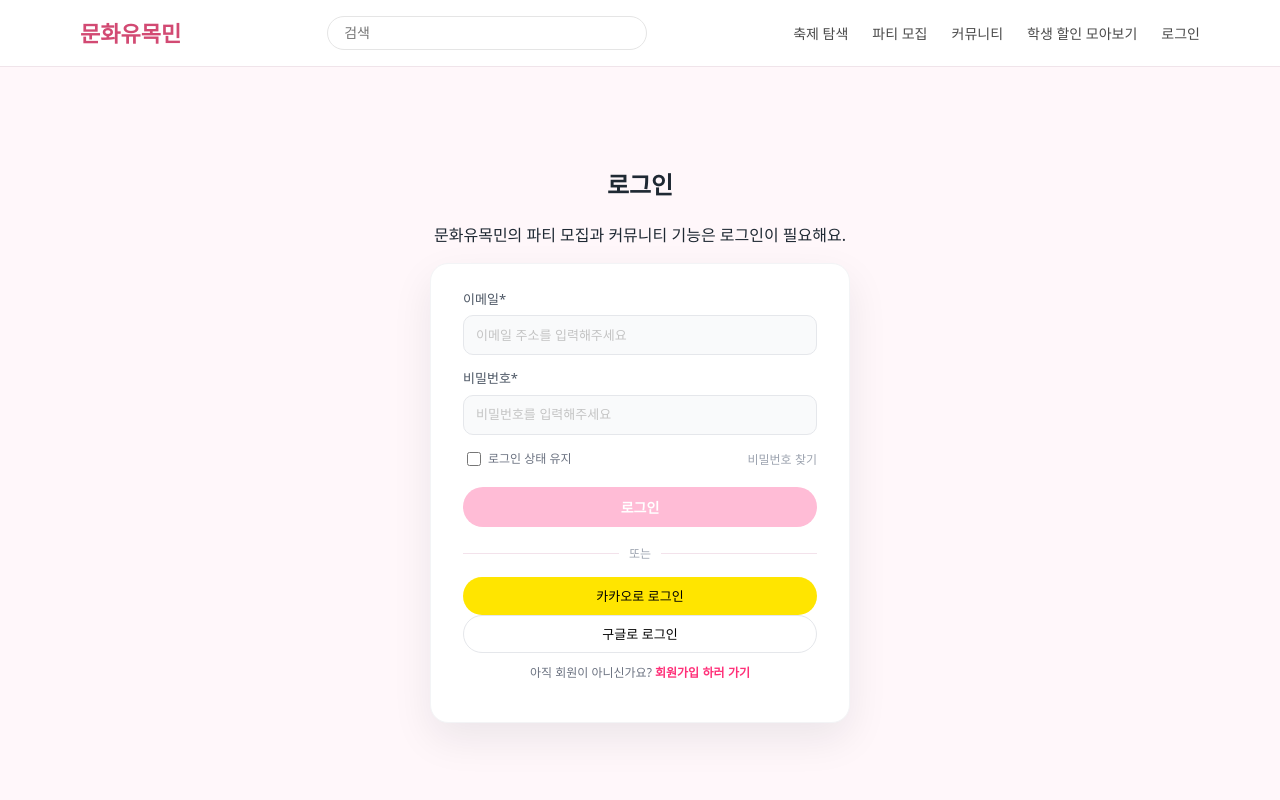
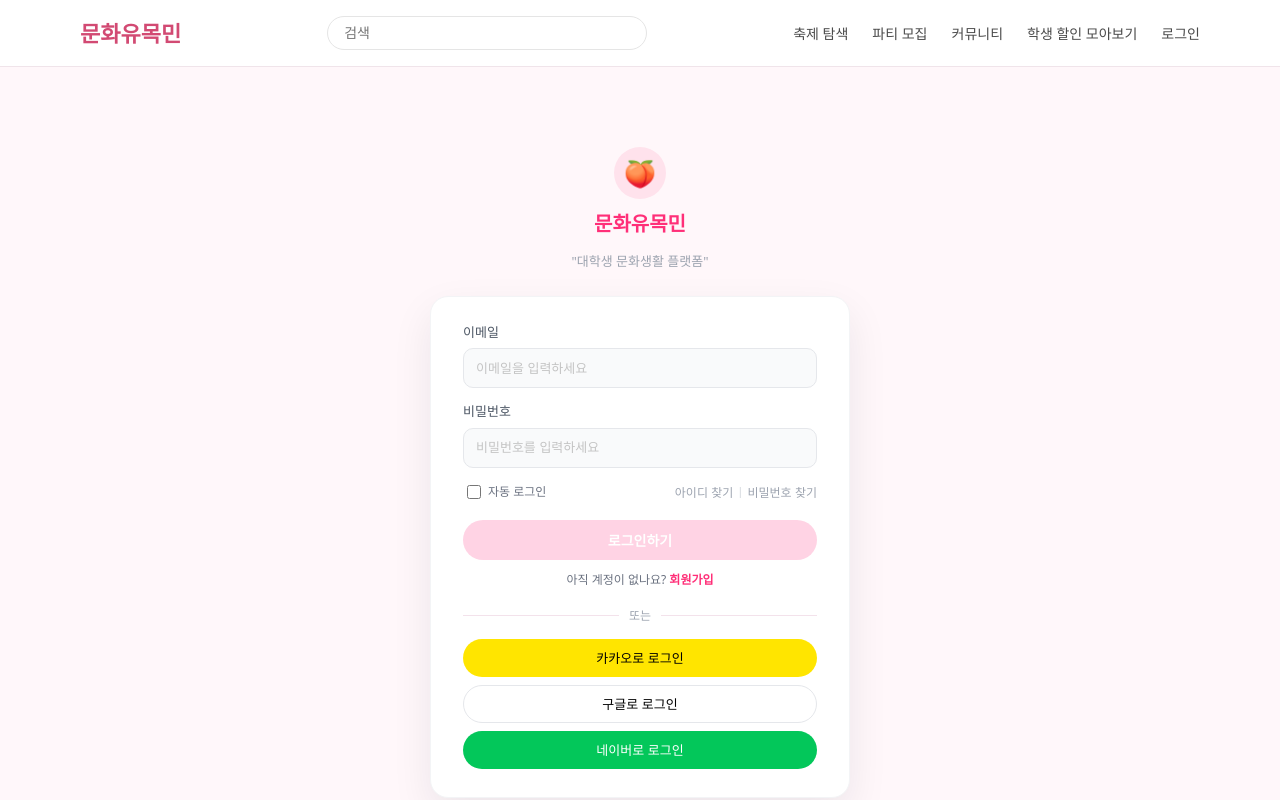
Before and after one commit to Hanshin-OSS-Hub/capstone25-culture-wanderers, a React (Vite) app: page /login in a window 1280 px wide. Shown: the top 800 px of the page. Built offline with nearby package versions, Linux system fonts and the light colour scheme.

Commit message:
Enhance login functionality with error handling
Added error handling and login state management. Implemented automatic redirection for logged-in users and improved user feedback during login attempts.

```diff
--- a/src/pages/Login.jsx
+++ b/src/pages/Login.jsx
@@ -1,73 +1,97 @@
 // src/pages/Login.jsx
-import React, { useState } from "react";
+import React, { useState, useEffect } from "react";
 import "./Login.css";
+
+const STORAGE_KEY = "loggedInUser";
 
 export default function Login() {
   const [email, setEmail] = useState("");
   const [password, setPassword] = useState("");
   const [keepLogin, setKeepLogin] = useState(false);
+  const [error, setError] = useState("");
+  const [isSubmitting, setIsSubmitting] = useState(false);
+
+  useEffect(() => {
+    const stored =
+      localStorage.getItem(STORAGE_KEY) ||
+      sessionStorage.getItem(STORAGE_KEY);
+    if (stored) {
+      window.location.href = "/mypage";
+    }
+  }, []);
 
   const handleSubmit = (e) => {
     e.preventDefault();
+    setError("");
+
+    if (!email || !password) {
+      setError("이메일과 비밀번호를 모두 입력해주세요.");
+      return;
+    }
+
+    setIsSubmitting(true);
 
     // 임시 계정
     const dummyEmail = "test@nomad.com";
     const dummyPassword = "1234";
 
     if (email === dummyEmail && password === dummyPassword) {
-      localStorage.setItem("loggedInUser", email);
-      alert("로그인 성공!");
+      localStorage.removeItem(STORAGE_KEY);
+      sessionStorage.removeItem(STORAGE_KEY);
+
+      const storage = keepLogin ? localStorage : sessionStorage;
+      storage.setItem(STORAGE_KEY, email);
+
       window.location.href = "/mypage";
     } else {
-      alert("아이디 또는 비밀번호가 올바르지 않습니다.");
+      setError("아이디 또는 비밀번호가 올바르지 않습니다.");
+      setIsSubmitting(false);
     }
   };
+
+  const isDisabled = isSubmitting || !email || !password;
 
   return (
     <main className="page login-page">
       <div className="login-wrapper">
-        {/* 상단 타이틀 */}
-        <section className="login-hero">
-          <h1 className="login-title">로그인</h1>
-          <p className="login-sub">
-            문화유목민의 파티 모집과 커뮤니티 기능은 로그인이 필요해요.
-          </p>
-        </section>
+        {/* 상단 브랜드 영역 */}
+        <div className="login-brand">
+          <div className="login-logo-mark">🍑</div>
+          <div className="login-logo-title">문화유목민</div>
+          <p className="login-logo-sub">"대학생 문화생활 플랫폼"</p>
+        </div>
 
         {/* 로그인 카드 */}
         <section className="login-card">
-          <form onSubmit={handleSubmit} className="login-form">
+          <form className="login-form" onSubmit={handleSubmit}>
             {/* 이메일 */}
             <div className="login-field">
-              <label className="login-label">
-                이메일<span className="login-required">*</span>
-              </label>
+              <label className="login-label">이메일</label>
               <input
                 type="email"
                 className="login-input"
-                placeholder="이메일 주소를 입력해주세요"
+                placeholder="이메일을 입력하세요"
                 value={email}
                 onChange={(e) => setEmail(e.target.value)}
-                required
               />
             </div>
 
             {/* 비밀번호 */}
             <div className="login-field">
-              <label className="login-label">
-                비밀번호<span className="login-required">*</span>
-              </label>
+              <label className="login-label">비밀번호</label>
               <input
                 type="password"
                 className="login-input"
-                placeholder="비밀번호를 입력해주세요"
+                placeholder="비밀번호를 입력하세요"
                 value={password}
                 onChange={(e) => setPassword(e.target.value)}
-                required
               />
             </div>
 
-            {/* 옵션들 */}
+            {/* 에러 메시지 */}
+            {error && <div className="login-error">{error}</div>}
+
+            {/* 옵션 행 */}
             <div className="login-options-row">
               <label className="login-checkbox">
                 <input
@@ -75,29 +99,60 @@ export default function Login() {
                   checked={keepLogin}
                   onChange={(e) => setKeepLogin(e.target.checked)}
                 />
-                <span>로그인 상태 유지</span>
+                <span>자동 로그인</span>
               </label>
+
+              <div className="login-links-group">
                 <button
                   type="button"
                   className="login-link-button"
-                onClick={() => alert("나중에 비밀번호 찾기 페이지로 연결 예정")}
+                  onClick={() =>
+                    alert("나중에 '아이디 찾기' 페이지로 연결될 예정입니다.")
+                  }
+                >
+                  아이디 찾기
+                </button>
+                <span className="login-links-divider">|</span>
+                <button
+                  type="button"
+                  className="login-link-button"
+                  onClick={() =>
+                    alert("나중에 '비밀번호 찾기' 페이지로 연결될 예정입니다.")
+                  }
                 >
                   비밀번호 찾기
                 </button>
               </div>
+            </div>
 
             {/* 로그인 버튼 */}
-            <button type="submit" className="login-submit">
-              로그인
+            <button
+              type="submit"
+              className={`login-submit ${isDisabled ? "disabled" : ""}`}
+              disabled={isDisabled}
+            >
+              {isSubmitting ? "로그인 중..." : "로그인하기"}
             </button>
+
+            {/* 가입 안내 */}
+            <p className="login-bottom-text">
+              아직 계정이 없나요?{" "}
+              <button
+                type="button"
+                className="login-link-button strong"
+                onClick={() => alert("나중에 회원가입 페이지로 연결 예정")}
+              >
+                회원가입
+              </button>
+            </p>
 
             {/* 구분선 */}
             <div className="login-divider">
               <span>또는</span>
             </div>
 
-            {/* 소셜 로그인 (모양만) */}
-            <div className="login-social-row">
+            {/* 소셜 로그인 버튼들 */}
+            <div className="login-social-column">
               <button
                 type="button"
                 className="login-social-btn kakao"
@@ -112,19 +167,14 @@ export default function Login() {
               >
                 구글로 로그인
               </button>
-            </div>
-
-            {/* 가입 안내 */}
-            <p className="login-bottom-text">
-              아직 회원이 아니신가요?{" "}
               <button
                 type="button"
-                className="login-link-button strong"
-                onClick={() => alert("나중에 회원가입 페이지로 연결 예정")}
+                className="login-social-btn naver"
+                onClick={() => alert("나중에 네이버 로그인 연결 예정")}
               >
-                회원가입 하러 가기
+                네이버로 로그인
               </button>
-            </p>
+            </div>
           </form>
         </section>
       </div>
```
Lines whose indentation alone changed are shown as unchanged.
